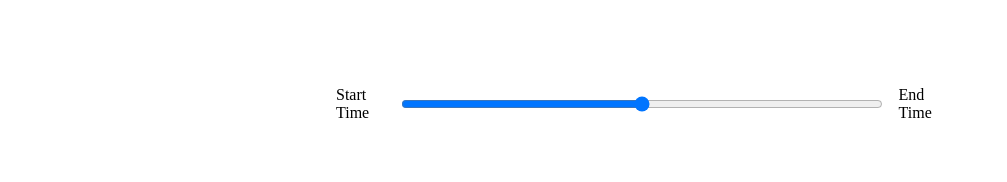
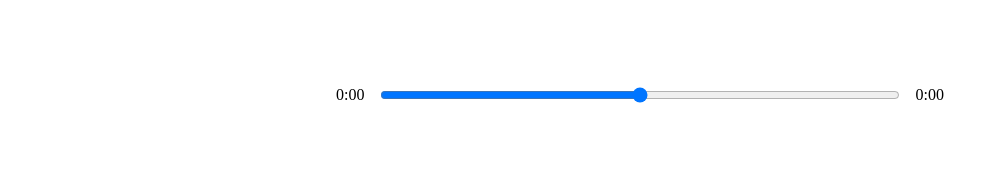
Before and after one commit to nidhi-kala/react-code, a React (Create React App) app in the folder music-player/: page / in a window 1280 px wide. Shown: the part 447-629 px from the top of the page, without its empty margins (0-1007 px from the left). Built offline with nearby package versions, Linux system fonts and the light colour scheme.

Commit message:
Added: Input slider functionality

```diff
--- a/music-player/src/components/Player.js
+++ b/music-player/src/components/Player.js
@@ -20,11 +20,19 @@
       setIsPlaying(!isPlaying);
     }
   };
+  const getTime = (time) => {
+    return (
+      Math.floor(time / 60) + ":" + ("0" + Math.floor(time % 60)).slice(-2)
+    );
+  };
+  const dragHandler = (e) => {
+    audioRef.current.currentTime = e.target.value;
+    setSongInfo({ ...songInfo, currentTime: e.target.value });
+  };
   const timeUpdateHandler = (e) => {
     const current = e.target.currentTime;
     const duration = e.target.duration;
     setSongInfo({ ...songInfo, currentTime: current, duration });
-    console.log(current, duration);
   };
 
   //State
@@ -34,10 +42,22 @@
   });
   return (
     <div className="player">
+      <audio
+        ref={audioRef}
+        src={currentSong.audio}
+        onTimeUpdate={timeUpdateHandler}
+        onLoadedMetadata={timeUpdateHandler}
+      ></audio>
       <div className="time-control">
-        <p>Start Time</p>
-        <input type="range" name="" id="" />
-        <p>End Time</p>
+        <p>{getTime(songInfo.currentTime)}</p>
+        <input
+          type="range"
+          min={0}
+          max={songInfo.duration}
+          value={songInfo.currentTime}
+          onChange={dragHandler}
+        />
+        <p>{getTime(songInfo.duration)}</p>
       </div>
       <div className="play-control">
         <FontAwesomeIcon className="skip-back" size="2x" icon={faAngleLeft} />
@@ -53,11 +73,6 @@
           icon={faAngleRight}
         />
       </div>
-      <audio
-        ref={audioRef}
-        src={currentSong.audio}
-        onTimeUpdate={timeUpdateHandler}
-      ></audio>
     </div>
   );
 };
--- a/music-player/src/styles/_player.scss
+++ b/music-player/src/styles/_player.scss
@@ -11,7 +11,7 @@
   display: flex;
   input{
     width: 100%;
-    padding: 1rem 2rem;
+    padding: 1rem 0rem;
   }
   p{
     padding: 1rem;
```
